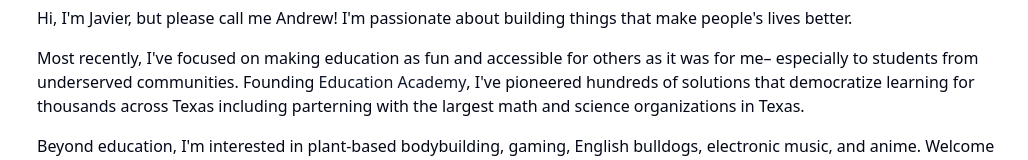
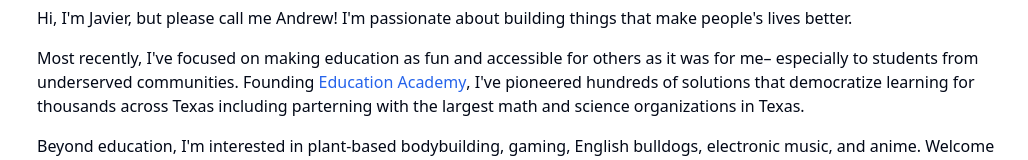
Before and after one commit to andale9700/personal-website, a Next.js app: page / in a window 1280 px wide. Shown: the part 346-506 px from the top of the page, without its empty margins (123-1151 px from the left). Built offline with nearby package versions, Linux system fonts and the light colour scheme.

Commit message:
fixed link color issue and image path

```diff
--- a/src/app/page.tsx
+++ b/src/app/page.tsx
@@ -2,6 +2,7 @@
 import Link from "next/link";
 import { Separator } from "@/components/ui/separator";
 import { Button } from "@/components/ui/button";
+import ProfilePicture from "../../public/Javier_Garcia_Profile_Picture.jpg";
 
 const VENTURES = [
   {
@@ -117,7 +118,7 @@
                 className="rounded-full"
                 height="200"
                 width="200"
-                src="/Javier_Garcia_Profile_Picture.jpg"
+                src={ProfilePicture}
                 style={{
                   aspectRatio: "200/200",
                   objectFit: "cover",
@@ -139,10 +140,8 @@
             <p>
               Most recently, I&apos;ve focused on making education as fun and accessible for others
               as it was for me– especially to students from underserved communities. Founding{" "}
-              <Button asChild variant="link" className="h-min p-0 text-base">
-                <Link href="#education-academy" className="text-blue-600">
-                  Education Academy
-                </Link>
+              <Button asChild variant="link" className="h-min p-0 text-base text-blue-600">
+                <Link href="#education-academy">Education Academy</Link>
               </Button>
               , I&apos;ve pioneered hundreds of solutions that democratize learning for thousands
               across Texas including parterning with the largest math and science organizations in
@@ -247,21 +246,11 @@
               <p>
                 TMSCA Top Dog Award: Best overall math and science student in Texas (
                 <Button asChild variant="link" className="w-min px-0 text-base text-blue-600">
-                  <Link
-                    href="https://www.tmsca.org/images/2015_hs_state/6a_top_gun.pdf"
-                    className=""
-                  >
-                    2015
-                  </Link>
+                  <Link href="https://www.tmsca.org/images/2015_hs_state/6a_top_gun.pdf">2015</Link>
                 </Button>{" "}
                 &amp;{" "}
                 <Button asChild variant="link" className="w-mi px-0 text-base text-blue-600">
-                  <Link
-                    href="https://www.tmsca.org/images/2016_hs_state/6a_top_gun.pdf"
-                    className=""
-                  >
-                    2016
-                  </Link>
+                  <Link href="https://www.tmsca.org/images/2016_hs_state/6a_top_gun.pdf">2016</Link>
                 </Button>
                 )
               </p>
```
